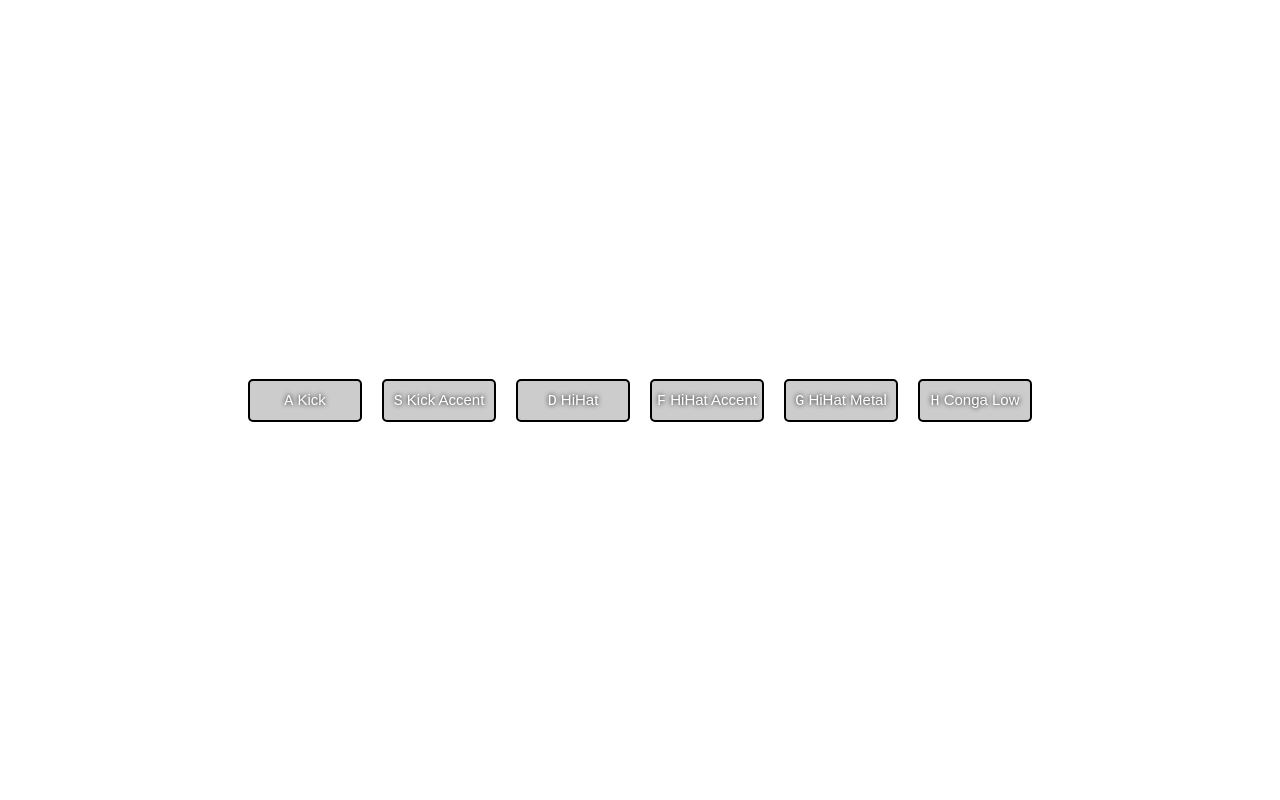
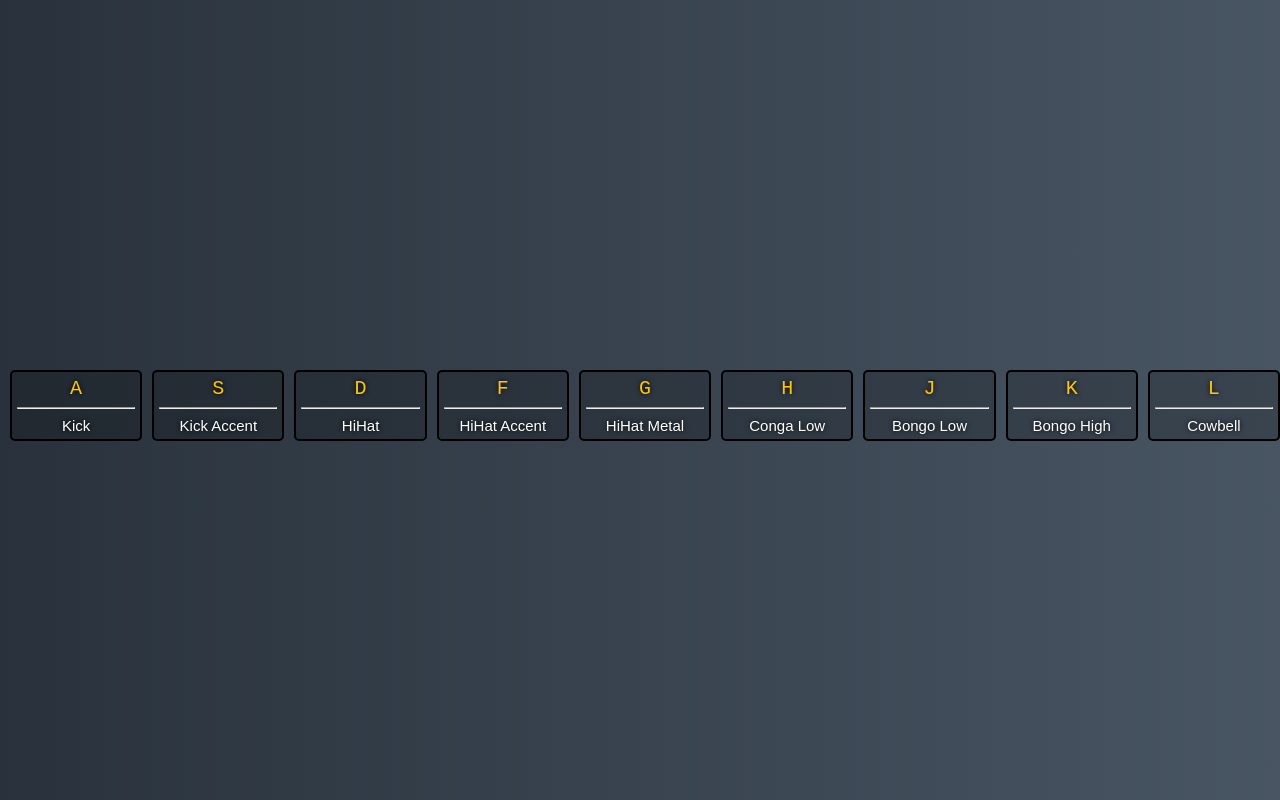
Before and after one commit to anesask/js_roland_cr-78_kit, a plain HTML site: page index.html in a window 1280 px wide. Drawn offline with Linux system fonts and the light colour scheme.

Commit message:
Style fixes
- Added new sounds
- Small fixes in style

```diff
--- a/css/style.css
+++ b/css/style.css
@@ -1,31 +1,33 @@
 html{
     font-size:10px;
-    /*background: url() bottom center;
-    background-size: cover;
-    */
+    background: #485563;
+    background: -webkit-linear-gradient(to right, #29323c, #485563);
+    background: linear-gradient(to right, #29323c, #485563);
+
 }
 
 body, html{
     margin: 0;
     padding: 0;
     font-family: sans-serif;
-
 }
 
 .keys{
     display: flex;
-    flex: 1;
+    flex-flow: wrap;
     min-height: 100vh;
     align-items: center;
     justify-content: center;
 }
 
 .key{
+    flex: 1 0 calc(2% - 0.05rem);
+    margin-left: 1rem;
+	margin-top: 1rem;
     border: .2rem solid black;
     border-radius: .5rem;
-    margin: 1rem;
     font-size: 1.5rem;
-    padding: 1rem .5rem;
+    padding: .5rem;
     transition: all .07s ease;
     width: 10rem;
     text-align: center;
@@ -34,6 +36,12 @@ body, html{
     text-shadow: 0 0 .5rem black;
 }
 
+kbd{
+    display: block;
+    font-size: 2rem;
+    color: #ffc600;
+}
+
 .playing{
     transform: scale(1.1);
     border-color: #ffc600;
--- a/index.html
+++ b/index.html
@@ -11,28 +11,40 @@
 
     <div class="keys">
         <div data-key="65" class="key">
-            <kbd>A</kbd>
+            <kbd>A</kbd><hr>
             <span class="sound">Kick</span>
         </div>
         <div data-key="83" class="key">
-            <kbd>S</kbd>
+            <kbd>S</kbd><hr>
             <span class="sound">Kick Accent</span>
         </div>
         <div data-key="68" class="key">
-            <kbd>D</kbd>
+            <kbd>D</kbd>            <hr>
             <span class="sound">HiHat</span>
         </div>
         <div data-key="70" class="key">
-            <kbd>F</kbd>
+            <kbd>F</kbd><hr>
             <span class="sound">HiHat Accent</span>
         </div>
         <div data-key="71" class="key">
-            <kbd>G</kbd>
+            <kbd>G</kbd><hr>
             <span class="sound">HiHat Metal</span>
         </div>
         <div data-key="72" class="key">
-            <kbd>H</kbd>
+            <kbd>H</kbd><hr>
             <span class="sound">Conga Low</span>
+        </div>
+        <div data-key="74" class="key">
+            <kbd>J</kbd><hr>
+            <span class="sound">Bongo Low</span>
+        </div>
+        <div data-key="75" class="key">
+            <kbd>K</kbd><hr>
+            <span class="sound">Bongo High</span>
+        </div>
+        <div data-key="76" class="key">
+            <kbd>L</kbd><hr>
+            <span class="sound">Cowbell</span>
         </div>
     </div>
 
@@ -42,6 +54,9 @@
     <audio data-key="70" src="sound/HiHat Accent.wav"></audio>
     <audio data-key="71" src="sound/HiHat Metal.wav"></audio>
     <audio data-key="72" src="sound/Conga Low.wav"></audio>
+    <audio data-key="74" src="sound/Bongo Low.wav"></audio>
+    <audio data-key="75" src="sound/Bongo High.wav"></audio>
+    <audio data-key="76" src="sound/Cowbell.wav"></audio>
 
     <script src="js/kit.js"></script>
 </body>
```
